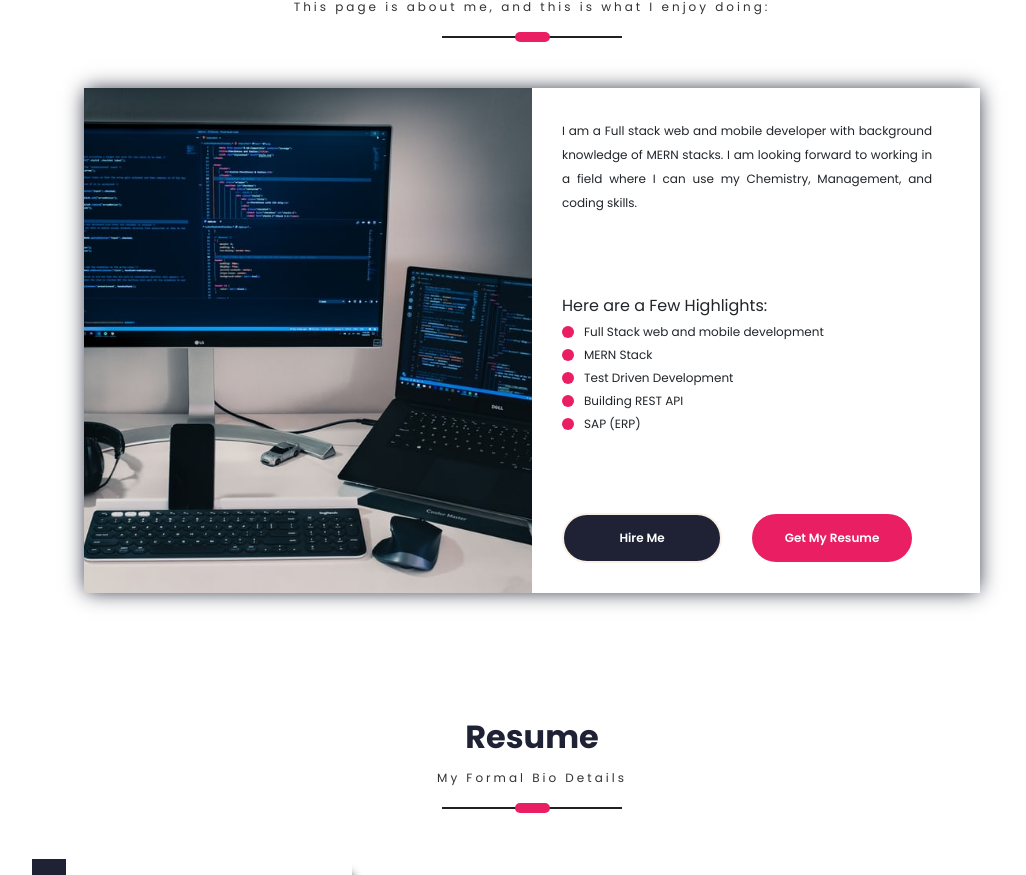
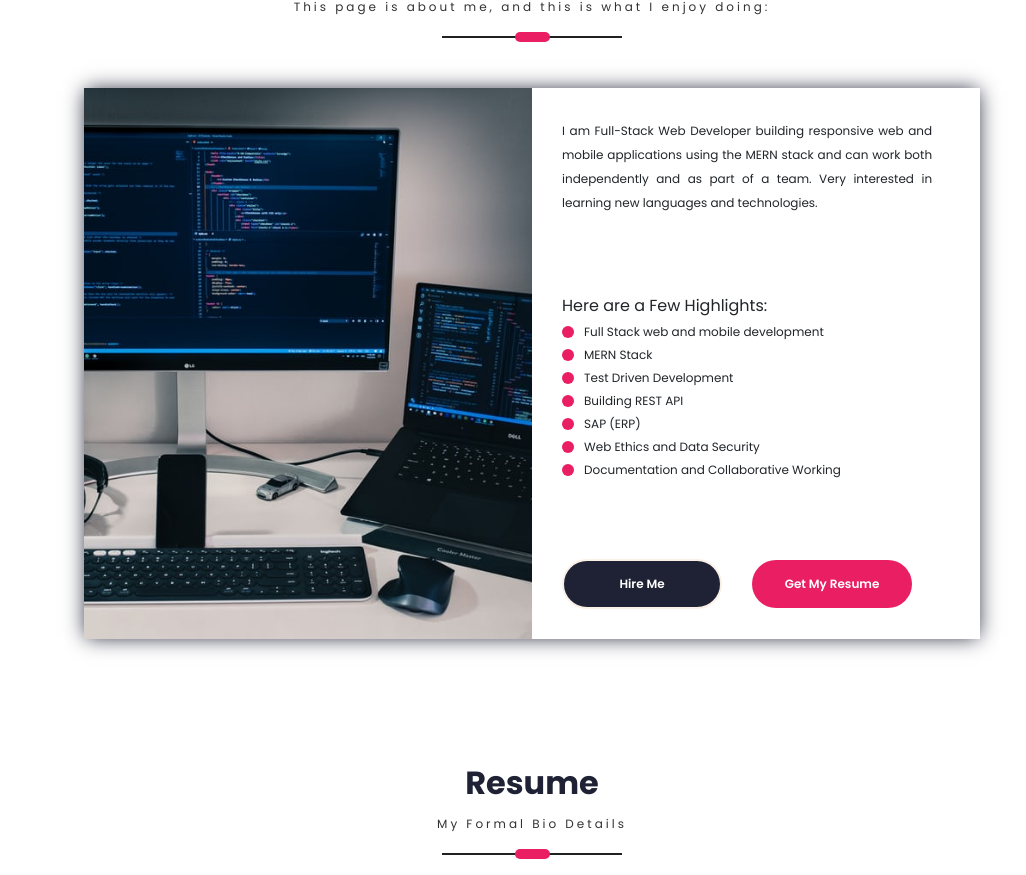
Before and after one commit to ambabasly/Personal_Website, a React (Create React App) app in the folder client/: page / in a window 1280 px wide. Shown: the part 779-1654 px from the top of the page, without its empty margins (108-1134 px from the left). Built offline with nearby package versions, Linux system fonts and the light colour scheme; a web font is replaced by a local one.

Commit message:
Update aboutme

```diff
--- a/client/src/PortfolioContainer/AboutMe/AboutMe.js
+++ b/client/src/PortfolioContainer/AboutMe/AboutMe.js
@@ -14,7 +14,7 @@ export default function AboutMe(props) {
 
   const SCREEN_CONSTSANTS = {
     description:
-      "I am a Full stack web and mobile developer with background knowledge of MERN stacks. I am looking forward to working in a field where I can use my Chemistry, Management, and coding skills.",
+      "I am Full-Stack Web Developer building responsive web and mobile applications using the MERN stack and can work both independently and as part of a team. Very interested in learning new languages and technologies.",
     highlights: {
       bullets: [
         "Full Stack web and mobile development",
@@ -22,6 +22,8 @@ export default function AboutMe(props) {
         "Test Driven Development",
         "Building REST API",
         "SAP (ERP)",
+        "Web Ethics and Data Security",
+        "Documentation and Collaborative Working"
       ],
       heading: "Here are a Few Highlights:",
     },
```
